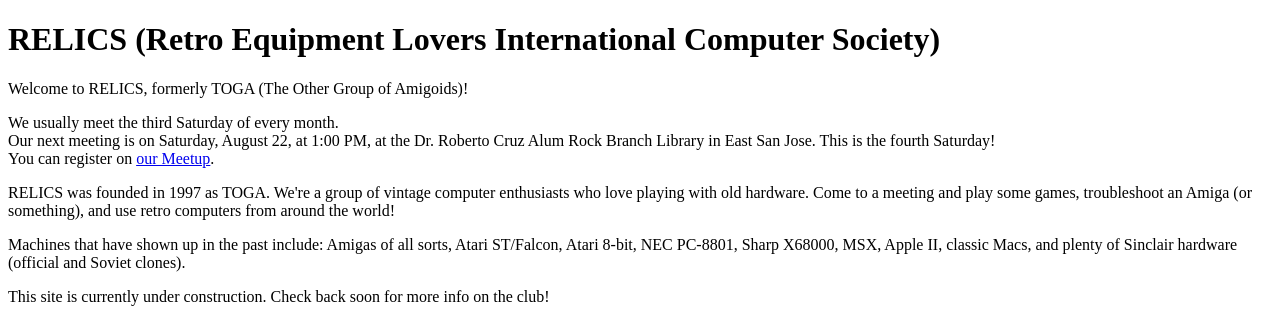
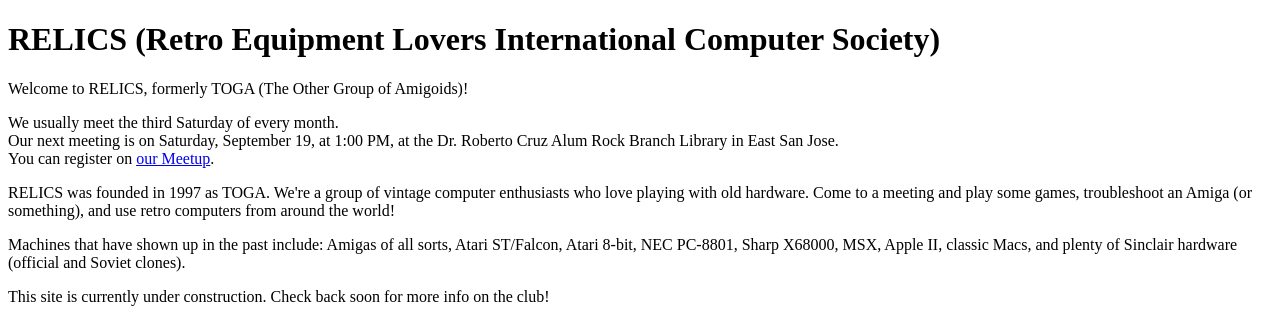
Before and after one commit to RELICSBayArea/website, a plain HTML site: page index.html in a window 1280 px wide. Shown: the top 319 px of the page. Drawn offline with Linux system fonts and the light colour scheme.

Commit message:
add 09/2026 meeting info

```diff
--- a/index.html
+++ b/index.html
@@ -9,7 +9,7 @@
     <p>Welcome to RELICS, formerly TOGA (The Other Group of Amigoids)!</p>
 
     <p>We usually meet the third Saturday of every month.<br>
-      Our next meeting is on Saturday, August 22, at 1:00 PM, at the Dr. Roberto Cruz Alum Rock Branch Library in East San Jose. This is the fourth Saturday!<br>
+      Our next meeting is on Saturday, September 19, at 1:00 PM, at the Dr. Roberto Cruz Alum Rock Branch Library in East San Jose.<br>
       You can register on <a href="https://www.meetup.com/relics/">our Meetup</a>.</p>
     <p>RELICS was founded in 1997 as TOGA. We're a group of vintage computer enthusiasts who love playing with old hardware. Come to a meeting and play some games, troubleshoot an Amiga (or something), and use retro computers from around the world!</p>
     <p>Machines that have shown up in the past include: Amigas of all sorts, Atari ST/Falcon, Atari 8-bit, NEC PC-8801, Sharp X68000, MSX, Apple II, classic Macs, and plenty of Sinclair hardware (official and Soviet clones).</p>
```
